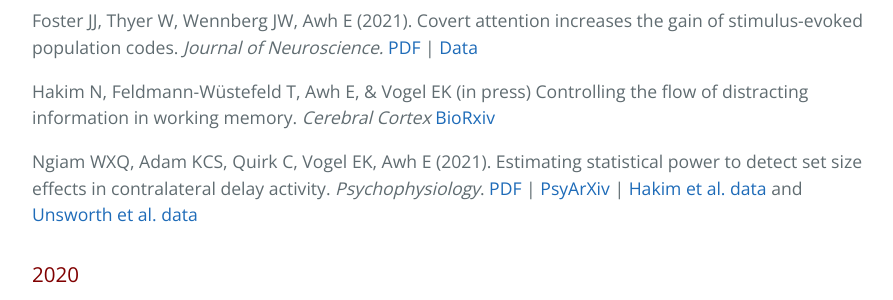
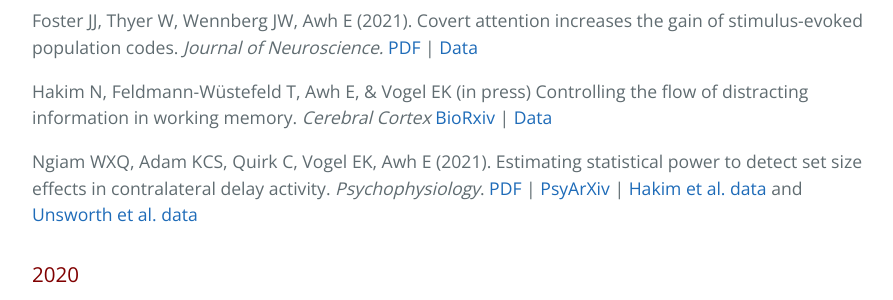
Before and after one commit to AwhVogelLab/awhvogellab.github.io, a Jekyll site: the page built from publications.md, in a window 1280 px wide and 900 px high, scrolled down 971 px. Shown: the part 155-455 px from the top of the window, without its empty margins (192-1085 px from the left). Built offline with Jekyll 4.4.1, drawn with Linux system fonts in a browser that asks for light colours; our own code applies the rules of GitHub Pages for plain Markdown files.

Commit message:
Update publications.md

```diff
--- a/publications.md
+++ b/publications.md
@@ -25,7 +25,7 @@ Keene PA\*, deBettencourt MT\*, Awh E, Vogel EK (submitted) Pupillometry signatu
 
 Foster JJ, Thyer W, Wennberg JW, Awh E (2021). Covert attention increases the gain of stimulus-evoked population codes. <i>Journal of Neuroscience. </i>[PDF](/files/pdfs/Foster_2021_JNeurosci.pdf)  \| [Data](https://osf.io/hmvzc/)
 
-Hakim N, Feldmann-Wüstefeld T, Awh E, & Vogel EK (in press) Controlling the flow of distracting information in working memory. <i>Cerebral Cortex</i>  [BioRxiv](https://www.biorxiv.org/content/10.1101/2020.09.08.288027v1)
+Hakim N, Feldmann-Wüstefeld T, Awh E, & Vogel EK (in press) Controlling the flow of distracting information in working memory. <i>Cerebral Cortex</i>  [BioRxiv](/files/pdfs/Hakim_et_al_2021_CerebralCortex.pdf) \| [Data](https://osf.io/3ftvj/?view_only=78990b6136a34a0993f026d7c7697a59)
 
 Ngiam WXQ, Adam KCS, Quirk C, Vogel EK, Awh E (2021). Estimating statistical power to detect set size effects in contralateral delay activity. *Psychophysiology*. [PDF](https://williamngiam.github.io/files/CDApower.pdf) \| [PsyArXiv](https://psyarxiv.com/nbvkc) \| [Hakim et al. data](https://osf.io/ws3j9/) and [Unsworth et al. data](https://osf.io/qeaet/)
 
```
